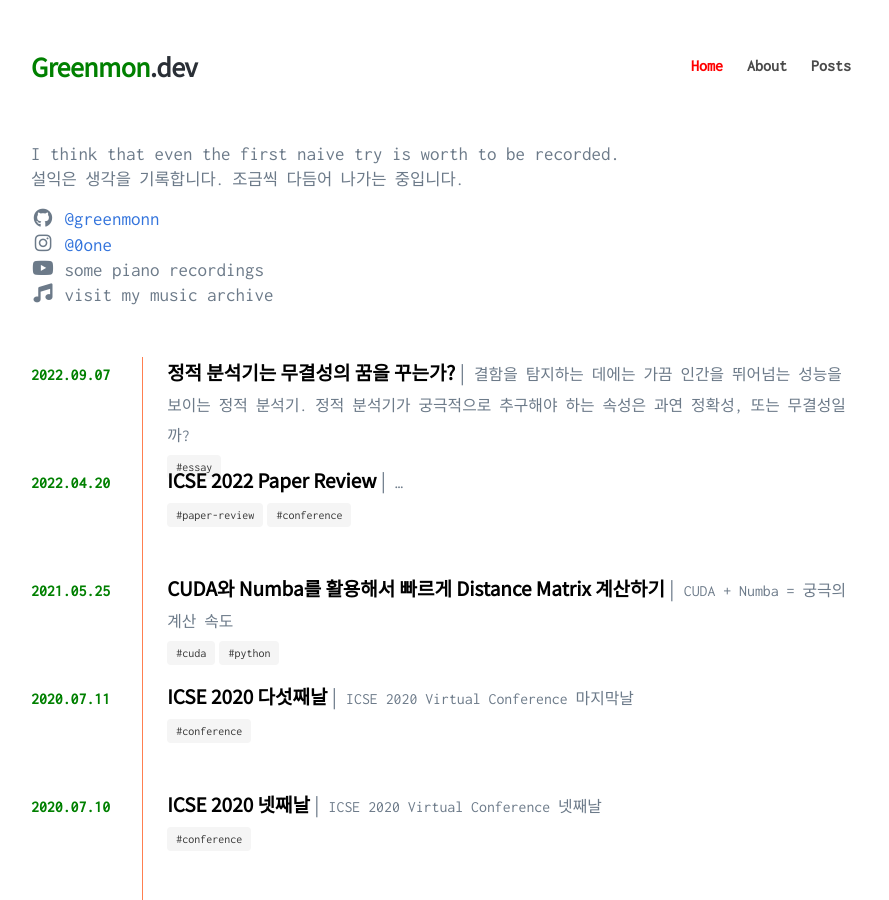
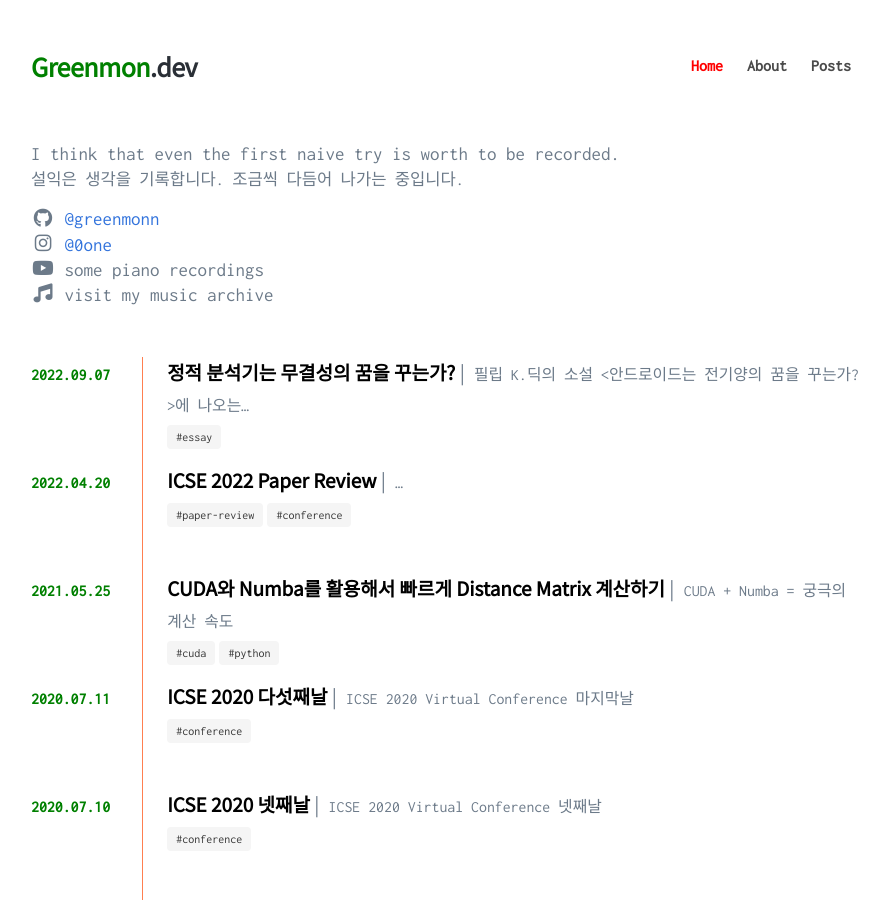
Before and after one commit to greenmonn/greenmonn.github.io, a Jekyll site: the page built from index.html, in a window 1280 px wide and 900 px high. Shown: the whole window, without its empty margins (193-1082 px from the left). Built offline with Jekyll 4.4.1, drawn with Linux system fonts in a browser that asks for light colours; nearby versions of some CDN libraries; some web fonts are replaced.

Commit message:
shorter excerpt

```diff
--- a/_posts/2022-09-07-static-analyzer-dream-of-perfection.md
+++ b/_posts/2022-09-07-static-analyzer-dream-of-perfection.md
@@ -3,7 +3,7 @@ title: "정적 분석기는 무결성의 꿈을 꾸는가?"
 tags: [essay]
 ---
 
-결함을 탐지하는 데에는 가끔 인간을 뛰어넘는 성능을 보이는 정적 분석기. 정적 분석기가 궁극적으로 추구해야 하는 속성은 과연 정확성, 또는 무결성일까?
+필립 K.딕의 소설 \<안드로이드는 전기양의 꿈을 꾸는가?\>에 나오는...
 
 <!--more-->
 
```
